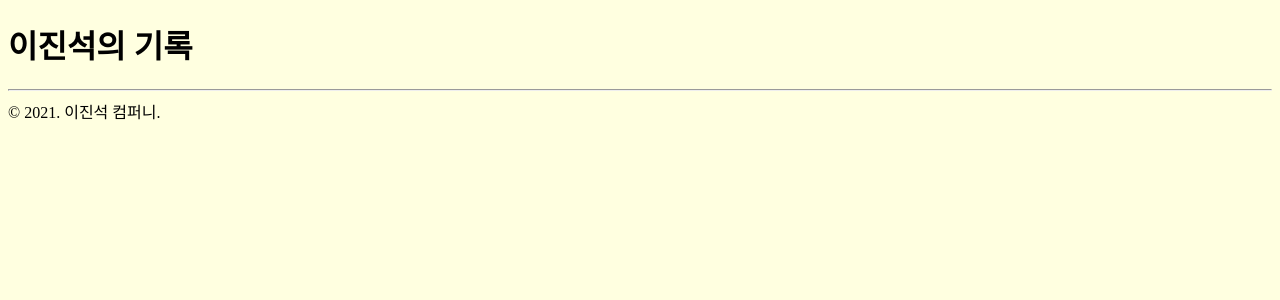
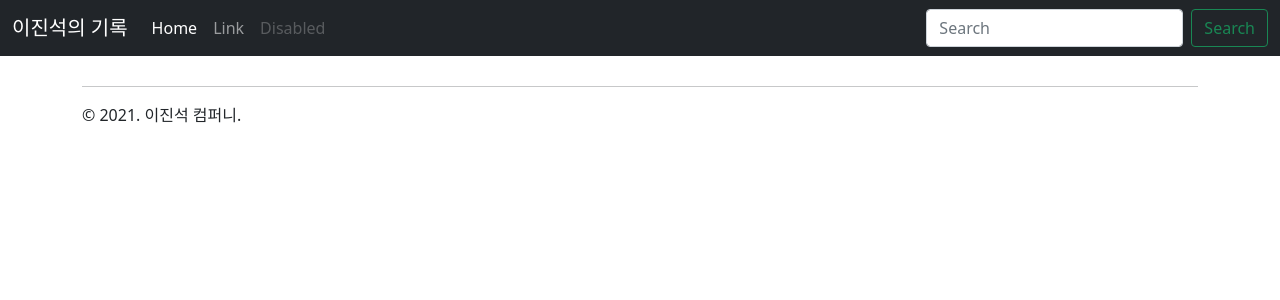
Before and after one commit to allieus/hongik-2021-summer, a Django app: page /travel/ in a window 1280 px wide. Shown: the top 300 px of the page. Run offline with Django 3.2, Linux system fonts and the light colour scheme; data that the repository does not hold is empty.

Commit message:
layout에 bootstrap 레이아웃 기본 적용

```diff
--- a/django_proj1/travel/templates/travel/layout.html
+++ b/django_proj1/travel/templates/travel/layout.html
@@ -3,21 +3,53 @@
 
 <head>
     <title></title>
+    <!-- 출처: https://getbootstrap.com/docs/5.0/getting-started/introduction/ -->
+    <link href="https://cdn.jsdelivr.net/npm/bootstrap@5.0.2/dist/css/bootstrap.min.css" rel="stylesheet"
+        integrity="sha384-EVSTQN3/azprG1Anm3QDgpJLIm9Nao0Yz1ztcQTwFspd3yD65VohhpuuCOmLASjC" crossorigin="anonymous">
     <style>
         body {
-            background-color: lightyellow;
+            padding-top: 70px;
         }
     </style>
 </head>
 
 <body>
 
-    <h1>이진석의 기록</h1>
+    <nav class="navbar navbar-expand-md navbar-dark fixed-top bg-dark">
+        <div class="container-fluid">
+            <a class="navbar-brand" href="#">
+                이진석의 기록
+            </a>
+            <button class="navbar-toggler" type="button" data-bs-toggle="collapse" data-bs-target="#navbarCollapse"
+                aria-controls="navbarCollapse" aria-expanded="false" aria-label="Toggle navigation">
+                <span class="navbar-toggler-icon"></span>
+            </button>
+            <div class="collapse navbar-collapse" id="navbarCollapse">
+                <ul class="navbar-nav me-auto mb-2 mb-md-0">
+                    <li class="nav-item">
+                        <a class="nav-link active" aria-current="page" href="#">Home</a>
+                    </li>
+                    <li class="nav-item">
+                        <a class="nav-link" href="#">Link</a>
+                    </li>
+                    <li class="nav-item">
+                        <a class="nav-link disabled" href="#" tabindex="-1" aria-disabled="true">Disabled</a>
+                    </li>
+                </ul>
+                <form class="d-flex">
+                    <input class="form-control me-2" type="search" placeholder="Search" aria-label="Search">
+                    <button class="btn btn-outline-success" type="submit">Search</button>
+                </form>
+            </div>
+        </div>
+    </nav>
 
-    {% block content %}{% endblock %}
+    <div class="container">
+        {% block content %}{% endblock %}
 
-    <hr />
-    &copy; 2021. 이진석 컴퍼니.
+        <hr />
+        &copy; 2021. 이진석 컴퍼니.
+    </div>
 
 </body>
 
```
